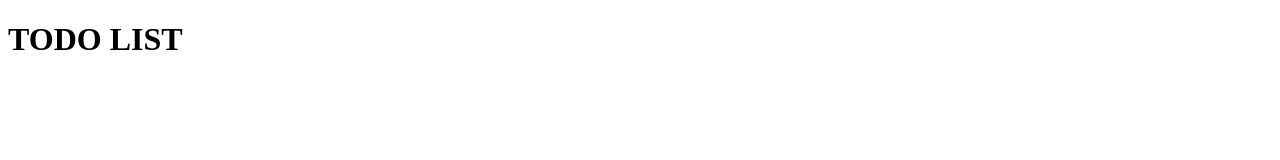
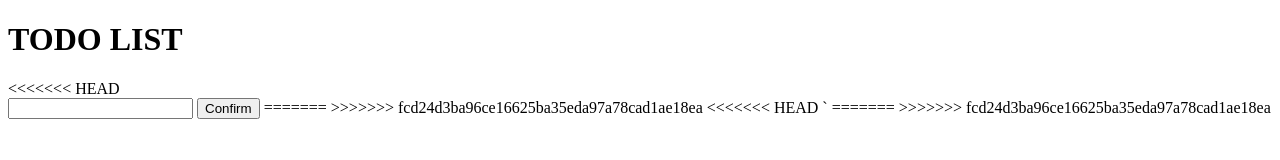
Before and after one commit to eduardoschulz/TODO-list, a website: page index.html in a window 1280 px wide. Drawn offline with Linux system fonts and the light colour scheme.

Commit message:
Add files via upload

```diff
--- a/index.html
+++ b/index.html
@@ -9,8 +9,18 @@
   </head>
   <body>
     <h1>TODO LIST</h1>
+<<<<<<< HEAD
+    <br>
+    <input id="new_task"></input>
+    <button id="add_task" onclick"btpress()">Confirm</button>
+=======
 
+>>>>>>> fcd24d3ba96ce16625ba35eda97a78cad1ae18ea
     <!-- You can also require other files to run in this process -->
     <script src="./renderer.js"></script>
   </body>
 </html>
+<<<<<<< HEAD
+`
+=======
+>>>>>>> fcd24d3ba96ce16625ba35eda97a78cad1ae18ea
```
Also changed, not shown: main.js (+9 -0 lines), package.json (added, +18 -0 lines), README.md, 1 other file.
